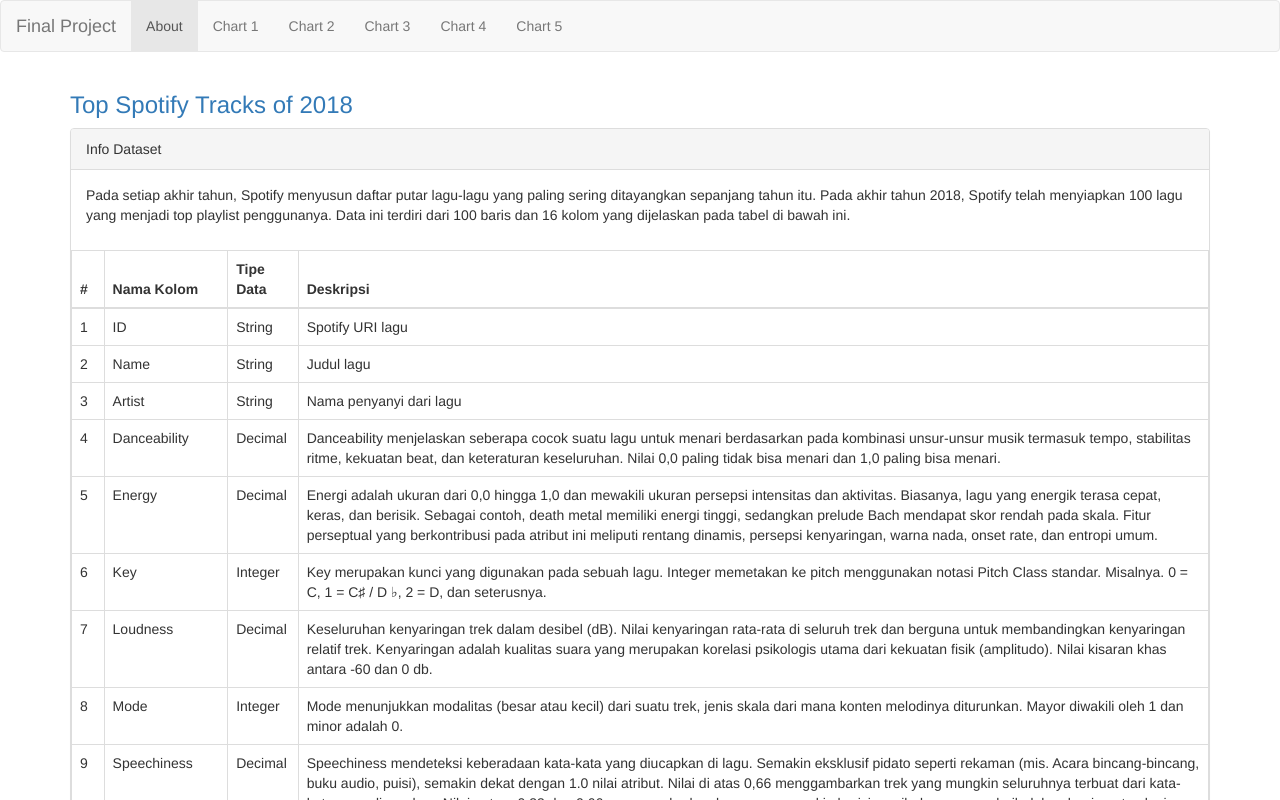
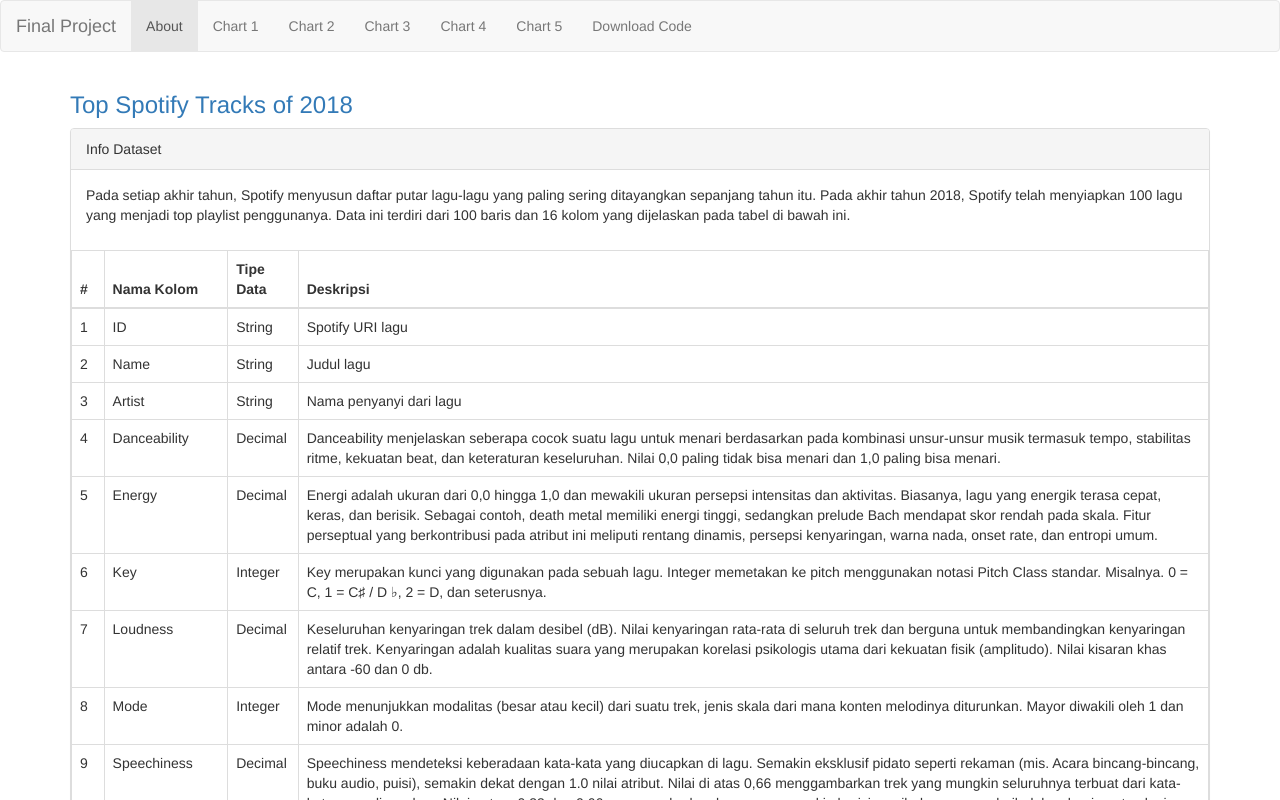
Before and after one commit to karimamufidah/visualisasiinformasi, a plain HTML site: page index.html in a window 1280 px wide. Shown: the top 800 px of the page. Drawn offline with nearby package versions, Linux system fonts and the light colour scheme.

Commit message:
Add files via upload

```diff
--- a/index.html
+++ b/index.html
@@ -22,6 +22,7 @@
       <li><a href="pie-chart/index.html">Chart 3</a></li>
       <li><a href="bar-chart/index.html">Chart 4</a></li>
       <li><a href="histogram/index.html">Chart 5</a></li>
+      <li><a href="https://intip.in/codevi" target="_blank">Download Code</a></li>
     </ul>
   </div>
 </nav>
```
Also changed, not shown: 1 other file.
